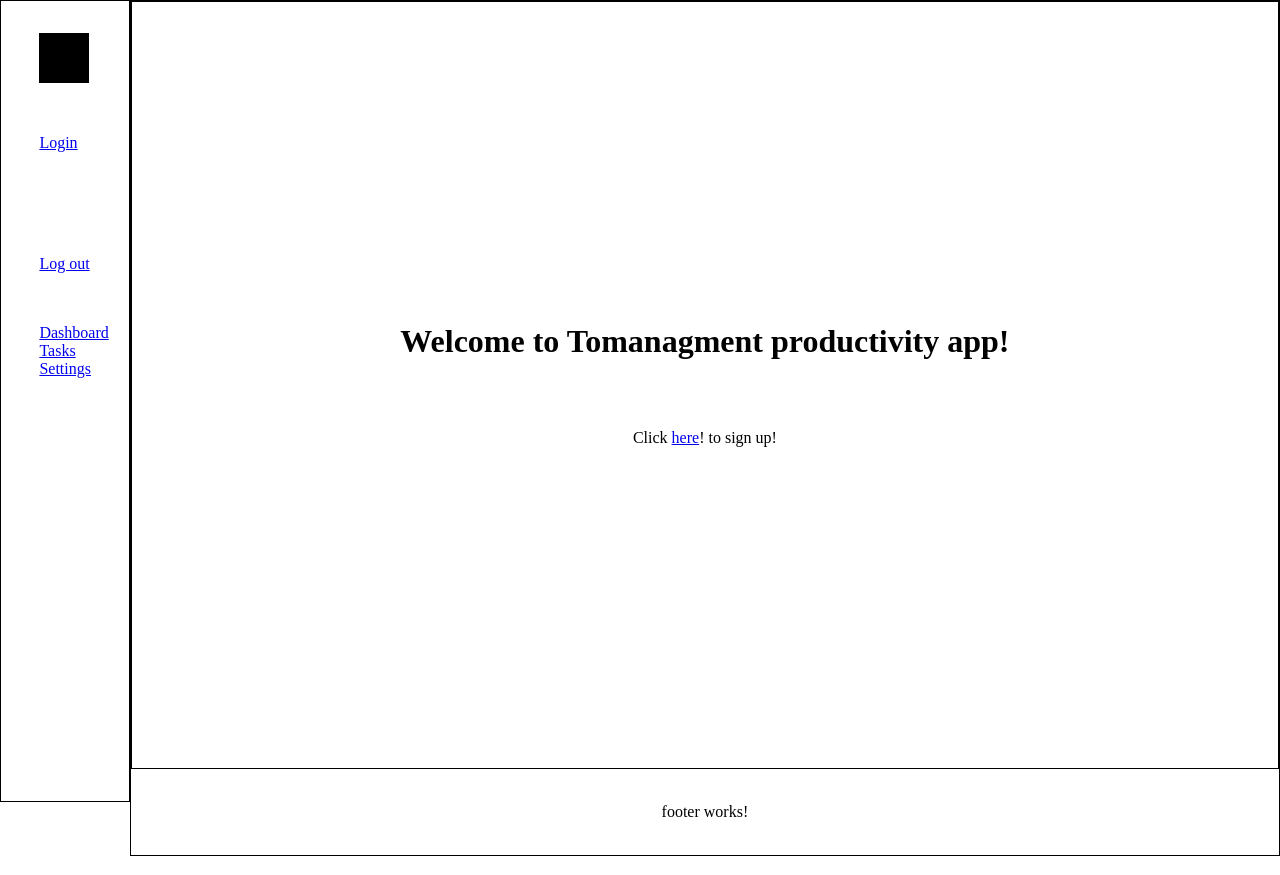
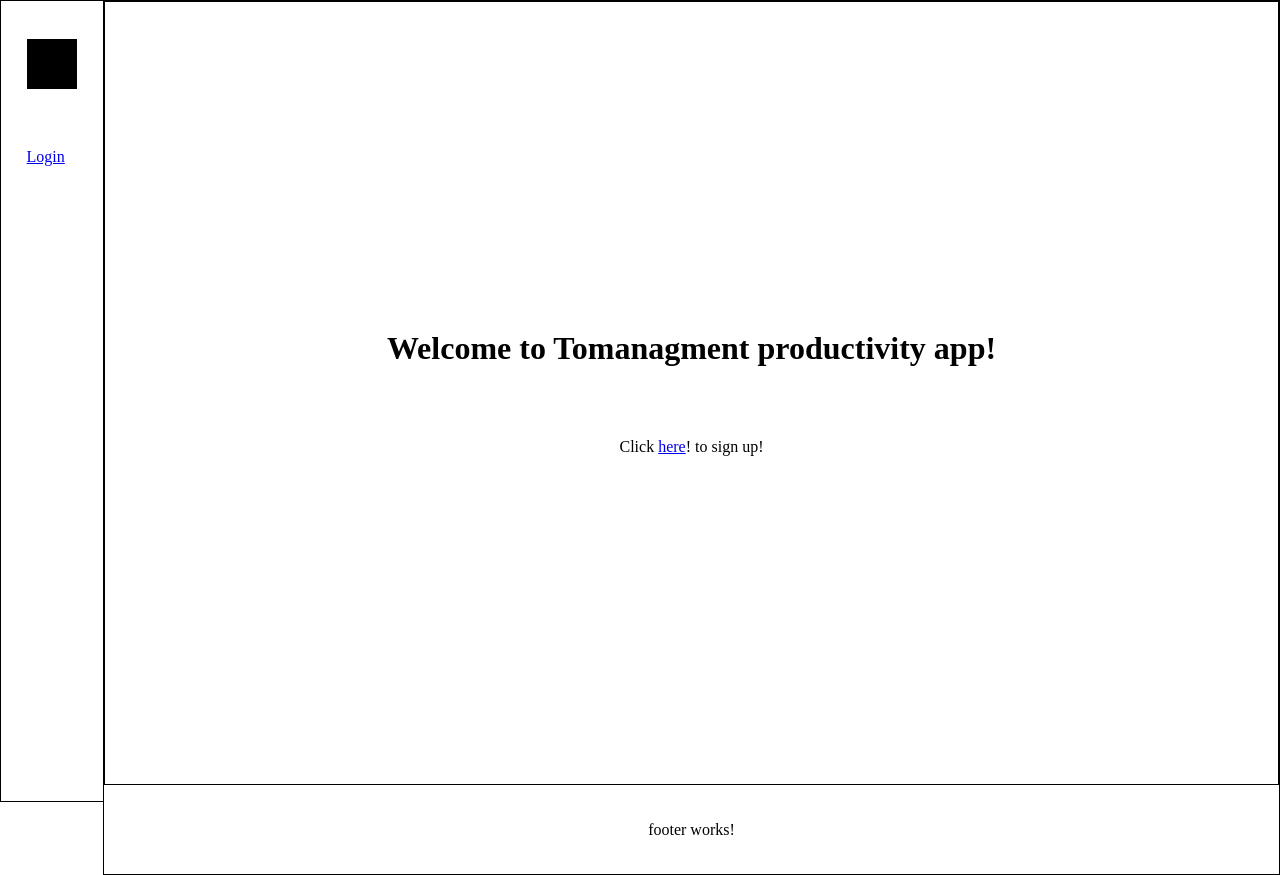
Before and after one commit to Katherine-svg/pomodoro_app, an Angular app in the folder frontend/pomodoro/: page / in a window 1280 px wide. Built offline with nearby package versions, Linux system fonts and the light colour scheme.

Commit message:
user session storage log in

```diff
--- a/frontend/pomodoro/src/app/app.component.css
+++ b/frontend/pomodoro/src/app/app.component.css
@@ -1,6 +1,6 @@
 app-navbar {
   position: fixed;
-  width: 10%;
+  width: 8%;
   height: 100vh;
   left: 0;
   border: solid 1px black;
@@ -9,7 +9,7 @@ app-navbar {
 #positioning {
   position: absolute;
   right: 0;
-  width: 89.7%;
+  width: 91.8%;
   border: solid 1px black;
 }
 
--- a/frontend/pomodoro/src/app/components/account/login/login.component.html
+++ b/frontend/pomodoro/src/app/components/account/login/login.component.html
@@ -1,12 +1,12 @@
-<form>
+<form #f="ngForm" (ngSubmit)="login(f)" novalidate>
     <h1>Login</h1>
 
     <label>Username</label>
-    <input type="text" [(ngModel)] = 'username' />
+    <input type="text" name="username" ngModel required #username="ngModel" />
     <label>Password</label>
-    <input type="password" [(ngModel)] = 'password' />
+    <input type="password" name="password" ngModel />
 
     <hr>
 
-    <button (click)="login()">register</button>
+    <button>register</button>
 </form>
--- a/frontend/pomodoro/src/app/components/account/login/login.component.ts
+++ b/frontend/pomodoro/src/app/components/account/login/login.component.ts
@@ -1,5 +1,6 @@
-import { Component, OnInit } from '@angular/core';
+import { Component, OnInit, EventEmitter, Output } from '@angular/core';
 import { Router } from '@angular/router';
+import { NgForm } from '@angular/forms';
 
 @Component({
   selector: 'app-login',
@@ -8,9 +9,6 @@ import { Router } from '@angular/router';
 })
 export class LoginComponent implements OnInit {
 
-  username
-  password
-
   constructor(
     private router: Router
   ) { }
@@ -18,8 +16,11 @@ export class LoginComponent implements OnInit {
   ngOnInit(): void {
   }
 
-  login() {
-    this.router.navigate(['/pomodoro-clock']);
+  login(f: NgForm) {
+    console.log(f.value.username)
+    console.log(f.value.password)
+    sessionStorage.setItem("currentuser", f.value.username)
+    this.router.navigate(['/pomodoro-clock'])
   }
 
 }
--- a/frontend/pomodoro/src/app/components/account/logout/logout.component.html
+++ b/frontend/pomodoro/src/app/components/account/logout/logout.component.html
@@ -1 +1 @@
-<p>logout works!</p>
+<h1>You have been logged out!</h1>
--- a/frontend/pomodoro/src/app/components/account/logout/logout.component.ts
+++ b/frontend/pomodoro/src/app/components/account/logout/logout.component.ts
@@ -10,6 +10,7 @@ export class LogoutComponent implements OnInit {
   constructor() { }
 
   ngOnInit(): void {
+    sessionStorage.removeItem("currentuser")
   }
 
 }
--- a/frontend/pomodoro/src/app/components/account/signup/signup.component.html
+++ b/frontend/pomodoro/src/app/components/account/signup/signup.component.html
@@ -1,15 +1,15 @@
-<form>
+<form #s="ngForm" (ngSubmit)="register(s)" novalidate>
     <h1>Sign up</h1>
     <label>Email</label>
-    <input type="email" [(ngModel)] = 'email' />
+    <input type="email" name="email" ngModel #email="ngModel" />
 
     <hr>
     <label>Username</label>
-    <input type="text" [(ngModel)] = 'username' />
+    <input type="text" name="username" ngModel required />
     <label>Password</label>
-    <input type="password" [(ngModel)] = 'password' />
+    <input type="password" name="password" ngModel required />
 
     <hr>
 
-    <button (click)="register()">register</button>
+    <button>register</button>
 </form>
--- a/frontend/pomodoro/src/app/components/account/signup/signup.component.ts
+++ b/frontend/pomodoro/src/app/components/account/signup/signup.component.ts
@@ -1,5 +1,6 @@
 import { Component, OnInit } from '@angular/core';
 import { Router } from '@angular/router';
+import { NgForm } from '@angular/forms';
 
 @Component({
   selector: 'app-signup',
@@ -19,7 +20,10 @@ export class SignupComponent implements OnInit {
   ngOnInit(): void {
   }
 
-  register() {
+  register(s: NgForm) {
+    console.log(s.value.email)
+    console.log(s.value.username)
+    console.log(s.value.password)
   this.router.navigate(['/login']);
   }
 }
--- a/frontend/pomodoro/src/app/components/navbar/navbar.component.css
+++ b/frontend/pomodoro/src/app/components/navbar/navbar.component.css
@@ -6,10 +6,14 @@
 
 ul {
   list-style-type: none;
-  margin: 25% 30%;
+  margin: 30% 25%;
   padding: 0;
 }
 
 .user-state {
     padding: 100% 0;
 }
+
+li {
+  padding: 15% 0;
+}
--- a/frontend/pomodoro/src/app/components/navbar/navbar.component.html
+++ b/frontend/pomodoro/src/app/components/navbar/navbar.component.html
@@ -5,10 +5,12 @@
             <div id="logo"></div>
 
         </a></li>
-
+        <div *ngIf="getUser() == ''; else elseBlock">
         <li class="user-state">
             <a routerLink="login">Login</a>
         </li>
+        </div>
+        <ng-template #elseBlock>
         <li class="user-state">
             <a routerLink="logout">Log out</a>
         </li>
@@ -21,5 +23,6 @@
         <li>
             <a routerLink="settings">Settings</a>
         </li>
+        </ng-template>
       </ul>
 </div>
--- a/frontend/pomodoro/src/app/components/navbar/navbar.component.ts
+++ b/frontend/pomodoro/src/app/components/navbar/navbar.component.ts
@@ -12,4 +12,7 @@ export class NavbarComponent implements OnInit {
   ngOnInit(): void {
   }
 
+  getUser() {
+    return sessionStorage.getItem("currentuser") || ''
+  }
 }
```
